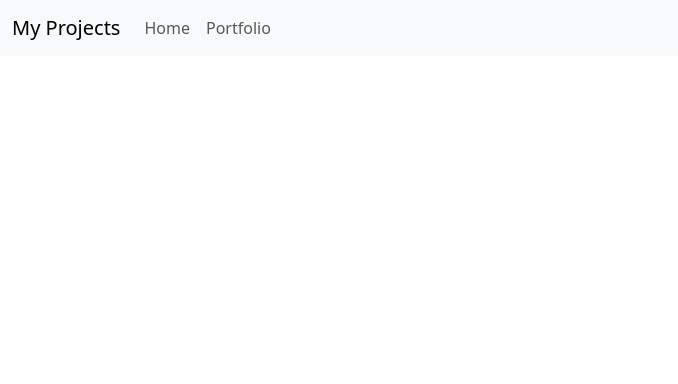
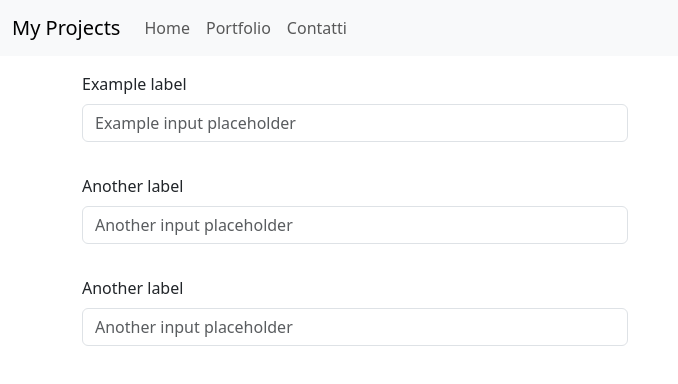
Before and after one commit to StefanoMela/vite-boolfolio, a Vue app: page /contacts in a window 1280 px wide. Shown: the top 384 px of the page, without its empty margins (0-678 px from the left). Built offline with nearby package versions, Linux system fonts and the light colour scheme.

Commit message:
feat/ add contact/project/form/page

```diff
--- a/src/App.vue
+++ b/src/App.vue
@@ -4,7 +4,7 @@ import Navbar from './components/Navbar.vue'
 
 export default {
 
-components: { RouterView, Navbar },
+components: { Navbar, RouterView },
 };
 
 
@@ -12,7 +12,7 @@ components: { RouterView, Navbar },
 
 <template>
     <Navbar />
-    <div class="container mb-4 text-center">
+    <div class="container mb-4">
         <RouterView />
     </div>
 </template>
--- /dev/null
+++ b/src/components/ContactForm.vue
@@ -0,0 +1,49 @@
+<script>
+export default {
+  data() {
+    return {
+      title: "Hello world",
+    };
+  },
+};
+</script>
+
+<template>
+  <div class="row row-cols-4 flex-column">
+    <div class="my-3 w-50">
+      <label for="formGroupExampleInput" class="form-label"
+        >Example label</label
+      >
+      <input
+        type="text"
+        class="form-control"
+        id="formGroupExampleInput"
+        placeholder="Example input placeholder"
+      />
+    </div>
+    <div class="my-3 w-50">
+      <label for="formGroupExampleInput2" class="form-label"
+        >Another label</label
+      >
+      <input
+        type="text"
+        class="form-control"
+        id="formGroupExampleInput2"
+        placeholder="Another input placeholder"
+      />
+    </div>
+    <div class="my-3 w-50">
+      <label for="formGroupExampleInput2" class="form-label"
+        >Another label</label
+      >
+      <input
+        type="text"
+        class="form-control"
+        id="formGroupExampleInput2"
+        placeholder="Another input placeholder"
+      />
+    </div>
+  </div>
+</template>
+
+<style lang="scss" scoped></style>
--- a/src/components/Navbar.vue
+++ b/src/components/Navbar.vue
@@ -25,6 +25,13 @@ export default {};
             > Portfolio
             </RouterLink>
           </li>
+          <li class="nav-item">
+            <RouterLink
+            class="nav-link"
+            :to="{name: 'contacts'}"
+            > Contatti
+            </RouterLink>
+          </li>
         </ul>
       </div>
     </div>
--- a/src/components/ProjectCard.vue
+++ b/src/components/ProjectCard.vue
@@ -1,14 +1,15 @@
 <script>
+import axios from "axios";
+import { RouterLink } from "vue-router";
+
 export default {
   data() {
-    return {
-    }
+    return {};
   },
-
   props: {
-
     project: Object,
-  }
+  },
+  components: { RouterLink },
 };
 </script>
 
@@ -16,13 +17,19 @@ export default {
   <div class="col">
     <div class="card h-100">
       <div class="card-header">
-            <span class="badge" v-if="project.type" :style="{backgroundColor: project.type.color}">{{ project.type.label }}</span>
+        <span
+          class="badge"
+          v-if="project.type"
+          :style="{ backgroundColor: project.type.color }"
+          >{{ project.type.label }}</span
+        >
         <h4 class="card-title">{{ project.title }}</h4>
         <span
           v-for="technology in project.technologies"
           v-if="project.technologies"
-            :style="{backgroundColor: technology.color}"
-            class="badge rounded-pill mx-1">
+          :style="{ backgroundColor: technology.color }"
+          class="badge rounded-pill mx-1"
+        >
           {{ technology.label }}
         </span>
       </div>
@@ -31,6 +38,14 @@ export default {
           {{ project.description }}
         </p>
       </div>
+      <RouterLink
+            class="btn btn-primary w-50 align-self-center my-4"
+            :to="{name: 'project-detail',
+            params: {
+              id: project.id
+          }}"
+            > Vedi dettagli
+            </RouterLink>
     </div>
   </div>
 </template>
--- /dev/null
+++ b/src/pages/ContactPage.vue
@@ -0,0 +1,19 @@
+<script>
+import ContactForm from "../components/ContactForm.vue";
+
+export default {
+  data() {
+    return {
+      title: "Hello world",
+    };
+  },
+
+  components: { ContactForm },
+};
+</script>
+
+<template>
+        <ContactForm />
+</template>
+
+<style lang="scss" scoped></style>
--- /dev/null
+++ b/src/pages/ProjectPage.vue
@@ -0,0 +1,28 @@
+<script>
+import axios from "axios";
+import {store} from '../data/store.js';
+import ProjectCard from "../components/ProjectCard.vue";
+
+export default {
+  data(){
+    return{
+      store,
+    }
+
+  },
+  components: { ProjectCard },
+
+  created(){
+
+    console.log(store.baseUrl + 'projects/' + this.$route.params.id);
+    axios.get(store.baseUrl + 'projects/' + this.$route.params.id )
+  },
+};
+</script>
+
+<template>
+  <h1>Dettaglio Progetto</h1>
+  <!-- <ProjectCard /> -->
+</template>
+
+<style lang="scss" scoped></style>
--- a/src/router/index.js
+++ b/src/router/index.js
@@ -3,7 +3,8 @@ import { createRouter, createWebHistory } from "vue-router";
 
 import HomePage from '../pages/HomePage.vue';
 import PortfolioPage from '../pages/PortfolioPage.vue';
-import ProjectCard from '../components/ProjectCard.vue';
+import ContactPage from '../pages/ContactPage.vue';
+import ProjectPage from '../pages/ProjectPage.vue';
 
 const router = createRouter({
     history: createWebHistory(),
@@ -20,9 +21,14 @@ const router = createRouter({
             component: PortfolioPage,
         },
         {
-            path: '/portfolio/ :slug/',
+            path: '/portfolio/:id/',
             name: 'project-detail',
-            component: ProjectCard,
+            component: ProjectPage,
+        },
+        {
+            path: '/contacts',
+            name: 'contacts',
+            component: ContactPage,
         },
     ]
 });
```
Lines whose indentation alone changed are shown as unchanged.
